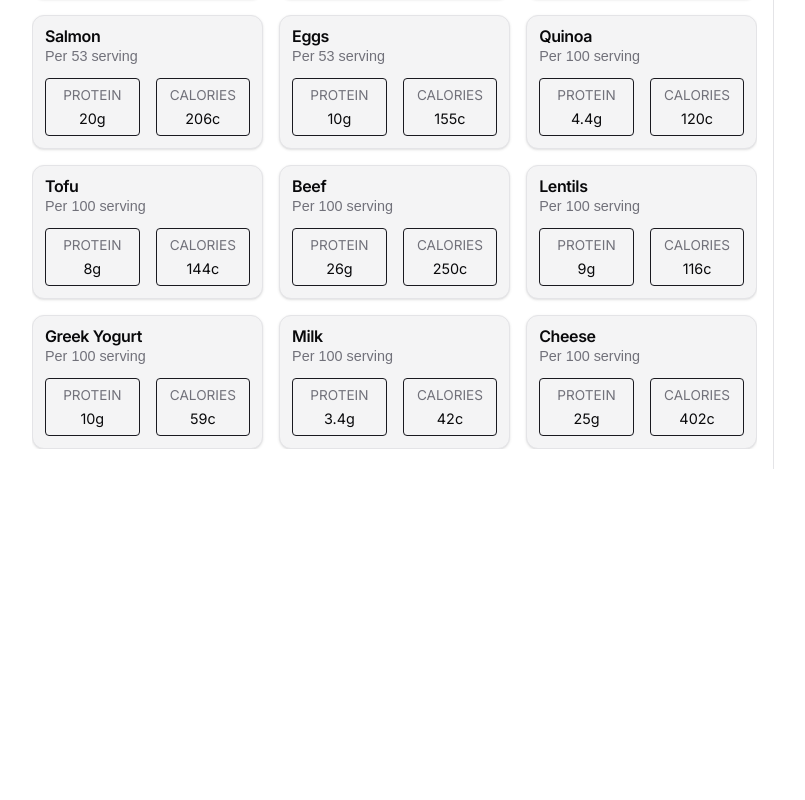
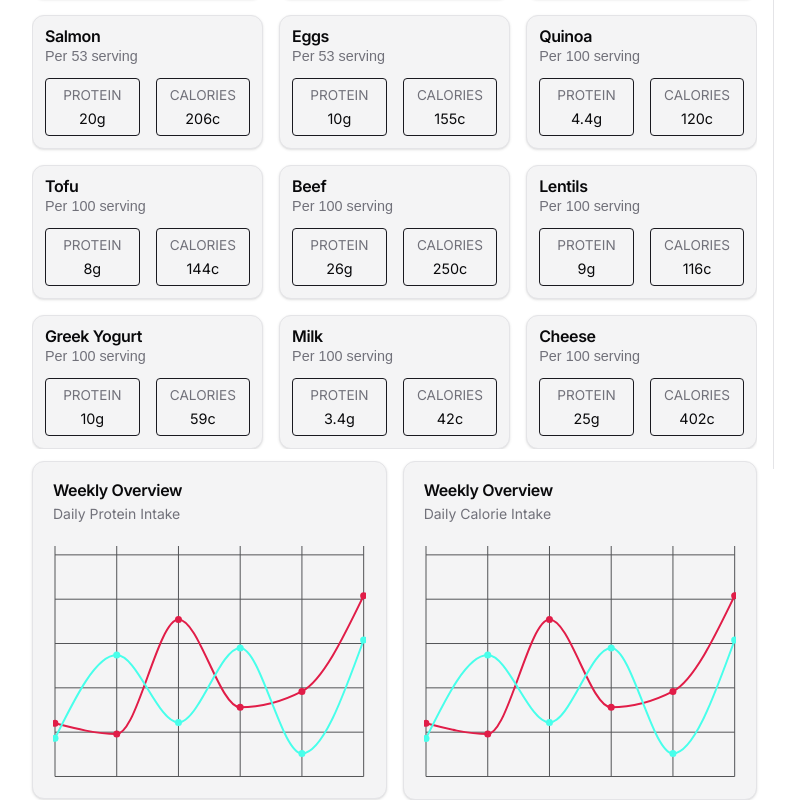
Before and after one commit to Vasil1001/nutrition-gym-tracker-v2, a Next.js app: page /nutrition in a window 1280 px wide. Shown: the part 296-1096 px from the top of the page, without its empty margins (56-861 px from the left). Before the commit the page ends 800 px from the top, so only its background shows below. Built offline with nearby package versions, Linux system fonts and the light colour scheme; a web font is replaced by a local one.

Commit message:
New charts

```diff
--- a/app/nutrition/components/food-card.tsx
+++ b/app/nutrition/components/food-card.tsx
@@ -44,7 +44,7 @@ export default function FoodCard({ food, onAdd, onRemove }: FoodCardProps) {
                 className="h-5 w-5 cursor-pointer opacity-0 group-hover:opacity-100 hover:text-foreground"
                 onClick={handleRemove}
               />
-              <p className="text-bold font-outfit text-[1rem] tracking-tighter text-white">
+              <p className="text-bold text-[1rem] tracking-tighter text-white">
                 {cn(count > 0 && 'x', count)}
               </p>
               <Plus
--- a/app/nutrition/components/food-list.tsx
+++ b/app/nutrition/components/food-list.tsx
@@ -17,7 +17,7 @@ export type Food = {
 export default function FoodList({ foods, onAdd, onRemove }: FoodProps) {
   return (
     // eslint-disable-next-line tailwindcss/no-custom-classname
-    <div className="scrollbar-thumb-[#2e3039] scrollbar scrollbar-track-[#19191f] mb-5 max-h-screen overflow-auto pr-4 lg:pr-0 ">
+    <div className="mb-5 max-h-screen overflow-auto pr-4 scrollbar scrollbar-track-[#19191f] scrollbar-thumb-[#2e3039] lg:pr-0 ">
       <h1 className="my-6 text-2xl font-bold">Food List</h1>
       <div className="grid grid-cols-1 gap-4 md:grid-cols-2 lg:grid-cols-3 xl:grid-cols-3 ">
         {foods.map((food) => (
--- a/app/nutrition/components/selected-food-list.tsx
+++ b/app/nutrition/components/selected-food-list.tsx
@@ -61,7 +61,7 @@ export default function SelectedFoodList({ selectedFoods }: SelectedFoodProps) {
             {foodCounts.map(({ food, count }, i) => (
               <TableRow key={i}>
                 <TableCell className="w-[10px] text-left font-medium text-muted-foreground">
-                  {count}
+                  x{count}
                 </TableCell>
                 <TableCell className="w-[150px] font-medium">{food.name}</TableCell>
                 <TableCell className="border-r text-center ">
--- a/app/nutrition/page.tsx
+++ b/app/nutrition/page.tsx
@@ -1,5 +1,6 @@
 'use client'
 
+import LineTwoChart from '@/components/charts/NivoLineChart'
 import FoodList, { Food } from './components/food-list'
 import SelectedFoodList from './components/selected-food-list'
 import { useState } from 'react'
@@ -39,6 +40,7 @@ export default function Page() {
     <div className=" grid h-full max-h-screen grid-cols-[2fr_1fr] gap-4">
       <FoodList foods={foods} onAdd={handleAddFood} onRemove={handleRemoveFood} />
       <SelectedFoodList selectedFoods={selectedFoods} />
+      <LineTwoChart />
     </div>
   )
 }
--- /dev/null
+++ b/components/charts/NivoLineChart.tsx
@@ -0,0 +1,114 @@
+import { CardDescription, CardTitle, CardHeader, CardContent, Card } from '@/components/ui/card'
+import { ResponsiveLine } from '@nivo/line'
+import { JSX, ClassAttributes, HTMLAttributes } from 'react'
+
+export default function LineTwoChart() {
+  return (
+    <div className="-mt-6 grid gap-4 sm:grid-cols-2">
+      <div className="flex flex-col">
+        <Card className="flex flex-col">
+          <CardHeader>
+            <CardTitle>Weekly Overview</CardTitle>
+            <CardDescription>Daily Protein Intake</CardDescription>
+          </CardHeader>
+          <CardContent>
+            <CurvedlineChart className="aspect-[4/3] w-full" />
+          </CardContent>
+        </Card>
+      </div>
+      <div className="flex flex-col">
+        <Card className="flex flex-col">
+          <CardHeader>
+            <CardTitle>Weekly Overview</CardTitle>
+            <CardDescription>Daily Calorie Intake</CardDescription>
+          </CardHeader>
+          <CardContent>
+            <CurvedlineChart className="aspect-[4/3] w-full" />
+          </CardContent>
+        </Card>
+      </div>
+    </div>
+  )
+}
+
+function CurvedlineChart(
+  props: JSX.IntrinsicAttributes & ClassAttributes<HTMLDivElement> & HTMLAttributes<HTMLDivElement>
+) {
+  return (
+    <div {...props}>
+      <ResponsiveLine
+        data={[
+          {
+            id: 'Desktop',
+            data: [
+              { x: 'Jan', y: 43 },
+              { x: 'Feb', y: 137 },
+              { x: 'Mar', y: 61 },
+              { x: 'Apr', y: 145 },
+              { x: 'May', y: 26 },
+              { x: 'Jun', y: 154 }
+            ]
+          },
+          {
+            id: 'Mobile',
+            data: [
+              { x: 'Jan', y: 60 },
+              { x: 'Feb', y: 48 },
+              { x: 'Mar', y: 177 },
+              { x: 'Apr', y: 78 },
+              { x: 'May', y: 96 },
+              { x: 'Jun', y: 204 }
+            ]
+          }
+        ]}
+        margin={{ top: 2, right: 2, bottom: 2, left: 2 }}
+        xScale={{
+          type: 'point'
+        }}
+        yScale={{
+          type: 'linear',
+          min: 0,
+          max: 250
+        }}
+        curve="monotoneX"
+        axisTop={null}
+        axisRight={null}
+        axisBottom={{
+          tickSize: 0,
+          tickPadding: 16
+        }}
+        axisLeft={{
+          tickSize: 0,
+          tickValues: 5,
+          tickPadding: 16
+        }}
+        colors={['#48ffeb', '#e11d48']}
+        pointSize={7}
+        useMesh={true}
+        gridYValues={6}
+        theme={{
+          tooltip: {
+            chip: {
+              borderRadius: '9999px',
+              backgroundColor: '#2e3039'
+            },
+            container: {
+              fontSize: '12px',
+              textTransform: 'capitalize',
+              borderRadius: '6px',
+              boxShadow: '0 0 10px rgba(0, 0, 0, 0.25)',
+              color: '#fff',
+              backgroundColor: '#19191f'
+            }
+          },
+          grid: {
+            line: {
+              stroke: '#535457'
+            }
+          }
+        }}
+        role="application"
+      />
+    </div>
+  )
+}
--- a/package.json
+++ b/package.json
@@ -10,6 +10,7 @@
     "format": "prettier --write './**/*.{js,jsx,ts,tsx,css,md,json}' --config ./.prettierrc"
   },
   "dependencies": {
+    "@nivo/line": "^0.84.0",
     "@radix-ui/react-avatar": "^1.0.4",
     "@radix-ui/react-checkbox": "^1.0.4",
     "@radix-ui/react-dialog": "^1.0.5",
```
Also changed, not shown: 1 other file (tests, documents, lock files or other folders).
